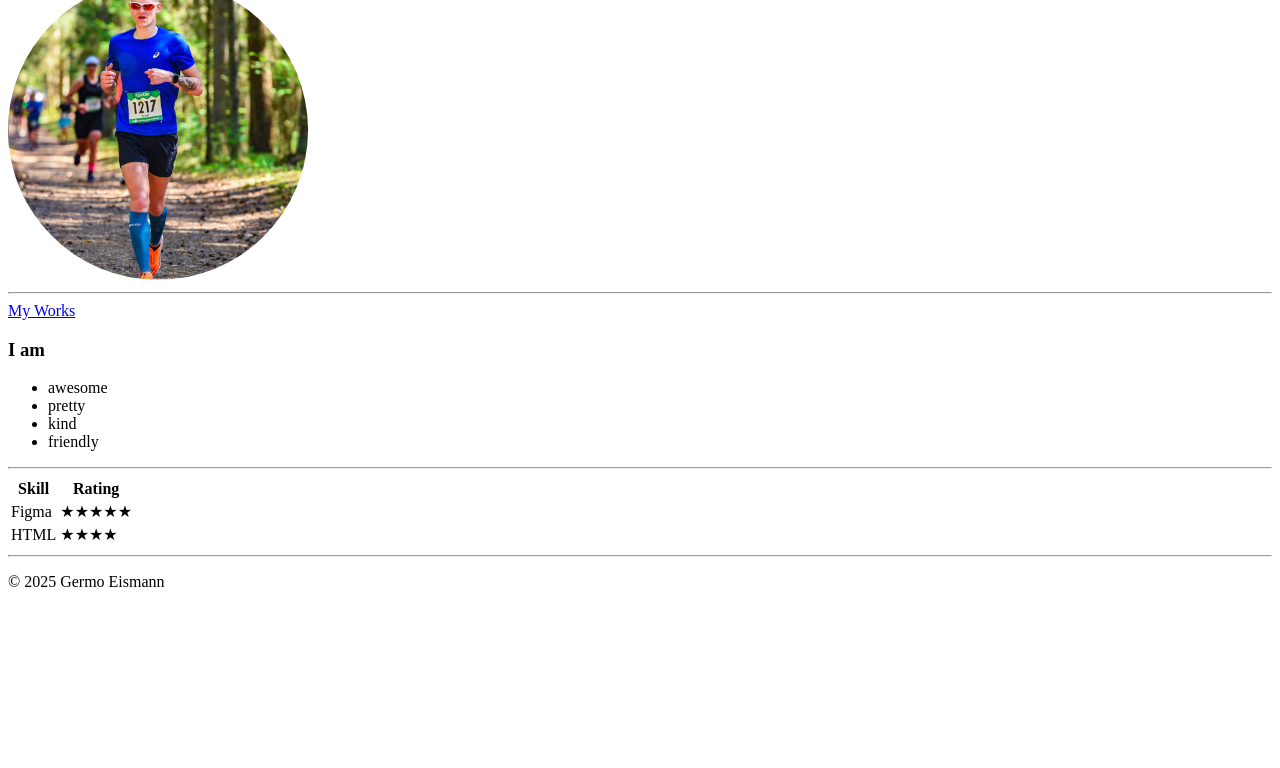
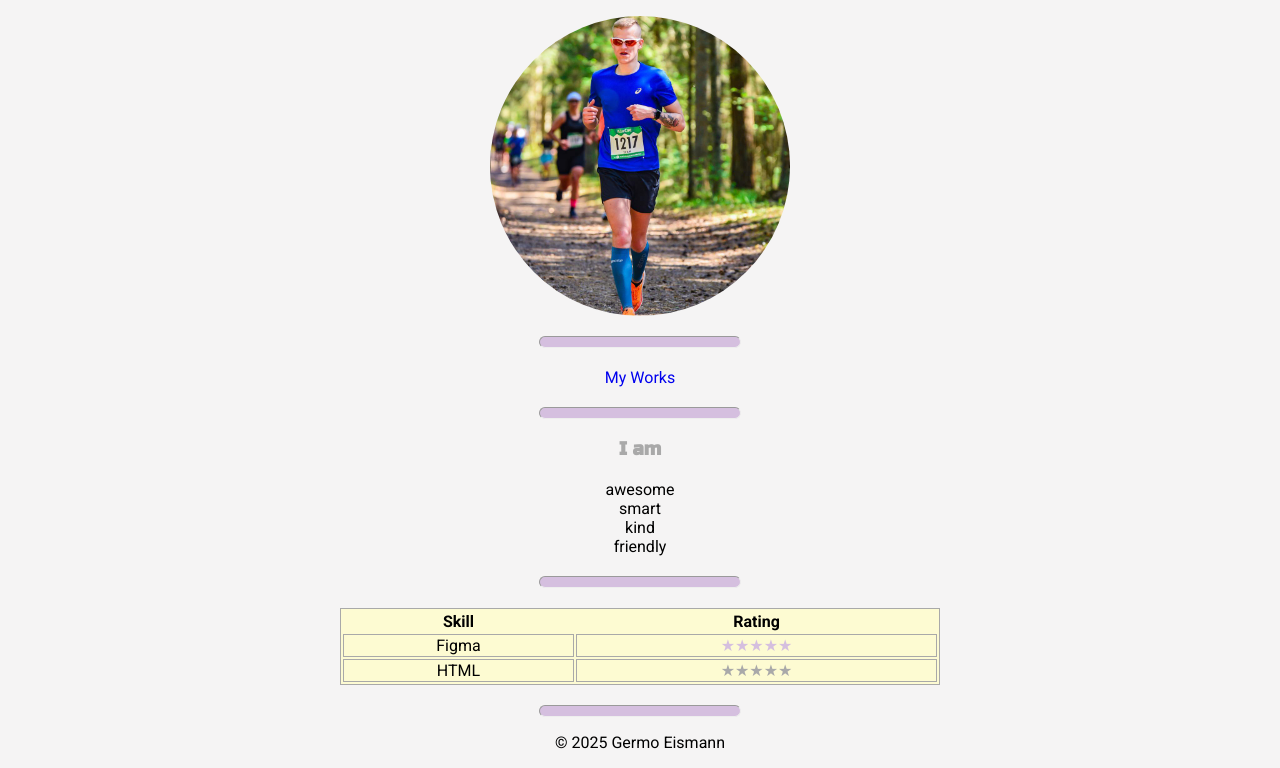
Before and after one commit to GermoEis/myFirstPage, a plain HTML site: page index.html in a window 1280 px wide. Shown: the part 87-855 px from the top of the page. Before the commit the page ends 800 px from the top, so only its background shows below. Drawn offline with Linux system fonts and the light colour scheme.

Commit message:
add files

```diff
--- /dev/null
+++ b/css/style.css
@@ -0,0 +1,81 @@
+@import url('https://fonts.googleapis.com/css2?family=Roboto:ital,wght@0,100..900;1,100..900&family=Russo+One&display=swap');
+
+
+body {
+    background-color: #f5f4f4;
+    font-family: "Roboto", sans-serif;
+}
+
+img {
+    display: block;
+    margin: 20px auto;
+    width: 300px;
+    height: 300px;
+    border-radius: 50%;
+    object-fit: cover;
+}
+
+h3 {
+    color: #D5BFDF;
+    font-family: "Russo One", sans-serif;
+    text-align: center;
+}
+
+#iam {
+    color: #A9A9A9;
+}
+
+ul {
+    padding: 0;
+    list-style: none;
+    text-align: center;
+    width: 300px;
+    margin: 20px auto;
+}
+
+table {
+    width: 600px;
+    margin: 20px auto;
+    border: 1px solid #A9A9A9;
+    background-color: #FDFBD2;
+}
+
+td {
+    border: 1px solid #A9A9A9;
+    text-align: center;
+}
+
+#figma {
+    color: #D5BFDF;
+}
+
+#html {
+    color: #A9A9A9;
+}
+
+p {
+    text-align: center;
+}
+
+a {
+    display: block;
+    width: 200px;
+    text-decoration: none;
+    margin: 20px auto;
+    text-align: center;
+}
+
+a:hover {
+    text-decoration: underline;
+}
+
+hr {
+    width: 200px;
+    height: 10px;
+    background-color: #D5BFDF;
+    border-radius: 7px;
+}
+
+#logo {
+    font-size: 32px;
+}
--- a/index.html
+++ b/index.html
@@ -4,23 +4,26 @@
     <meta charset="UTF-8">
     <meta name="viewport" content="width=device-width, initial-scale=1.0">
     <title>My Awesome Portfolio!</title>
+    <link rel="stylesheet" href="css/style.css">
 </head>
 <body>
 
-    <h2> Germo Eismann</h2>
+    <h3 id="logo"> Germo Eismann</h3>
 
-    <img src="pilt.jpg" alt="Germo Eismann" width="300" height="300" style="border-radius: 50%; object-fit: cover;">
+    <img src="pilt.jpg" alt="Germo Eismann">
 
     <hr>
 
     <a href="https://www.figma.com/design/ktfQK8Z8bXSefnEGpmmc6x/My-Portfolio?node-id=16-2&t=Gz4JQ9qd2YMq0MxO-1" target="_blank"> My Works</a>
 
-    <h3>I am</h3>
+    <hr>
+
+    <h3 id="iam">I am</h3>
 
 
     <ul>
         <li>awesome</li>
-        <li>pretty</li>
+        <li>smart</li>
         <li>kind</li>
         <li>friendly</li>
     </ul>
@@ -35,11 +38,11 @@
         </tr>
         <tr>
             <td>Figma</td>
-            <td>&#9733;&#9733;&#9733;&#9733;&#9733;</td>
+            <td><span id="figma">&#9733;&#9733;&#9733;&#9733;&#9733;</span></td>
         </tr>
         <tr>
             <td>HTML</td>
-            <td>&#9733;&#9733;&#9733;&#9733;</td>
+            <td><span id="html">&#9733;&#9733;&#9733;&#9733;&#9733;</span></td>
         </tr>
 
     </table>
```
